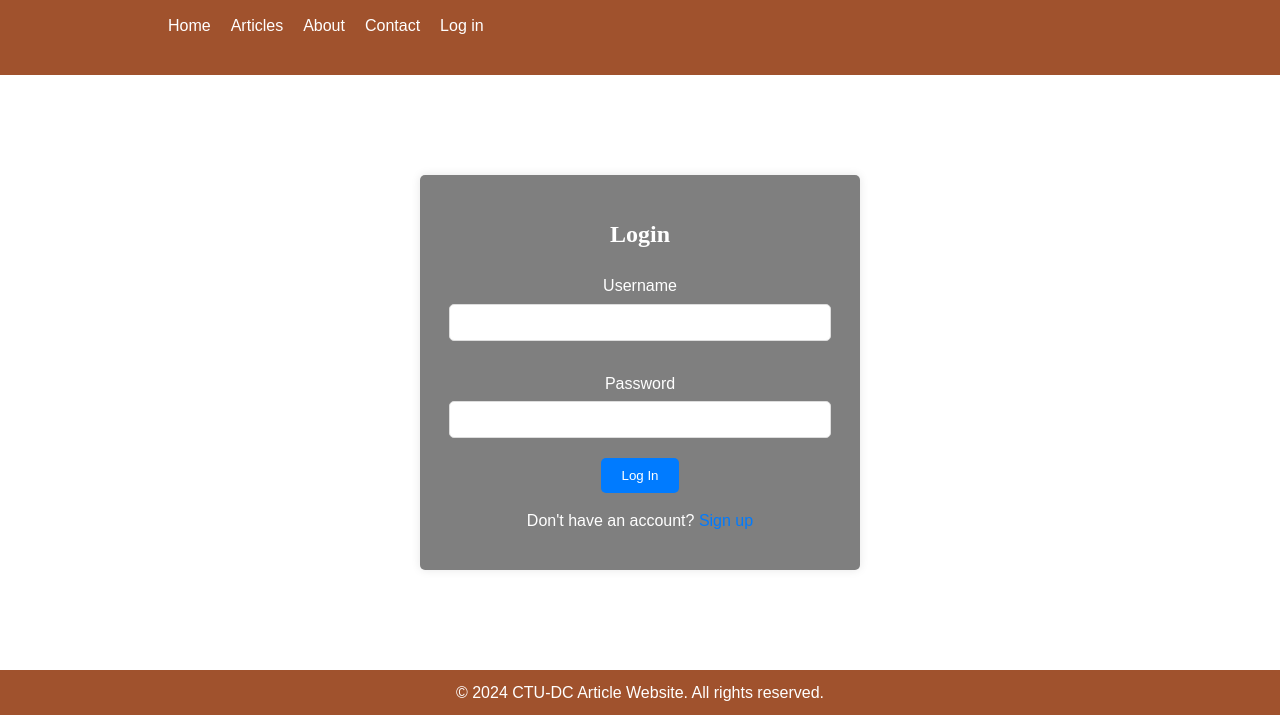
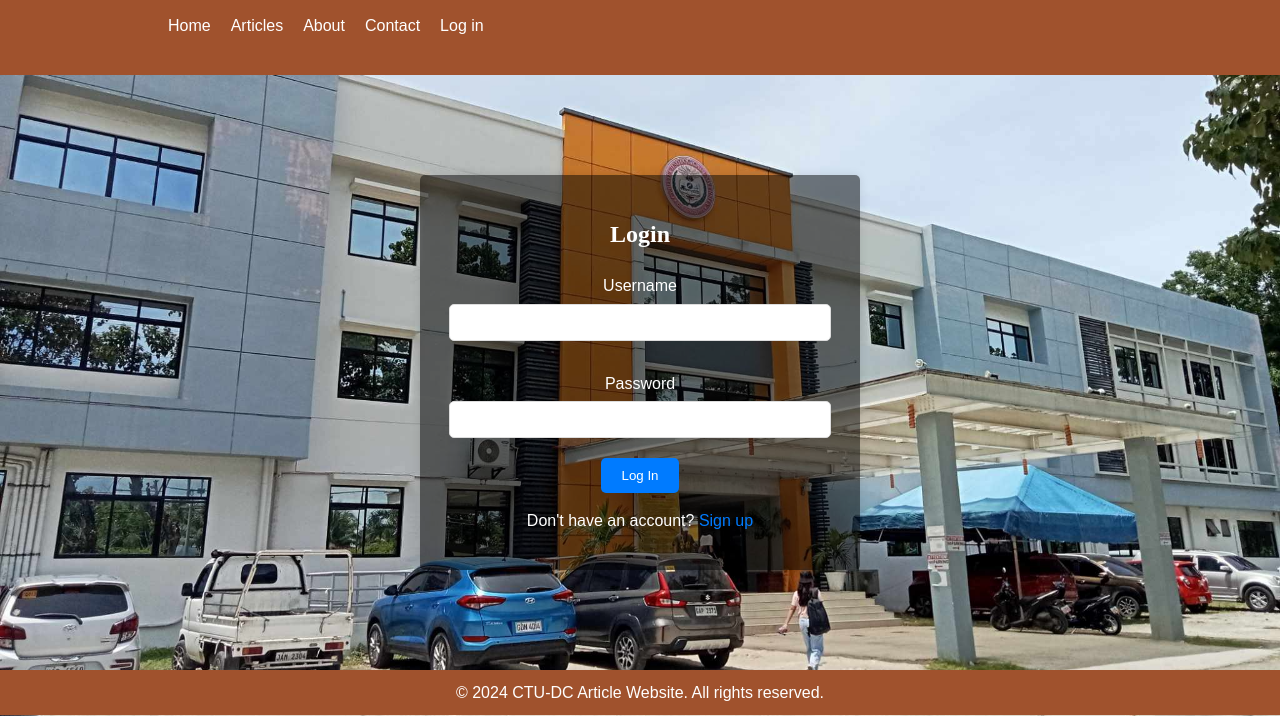
Before and after one commit to cndc-brcr/article, a plain HTML site: page login.html in a window 1280 px wide. Shown: the part 84-800 px from the top of the page. Drawn offline with Linux system fonts and the light colour scheme; the site is published under a folder, as on GitHub Pages, so addresses that start at the root find nothing.

Commit message:
Update login.html

```diff
--- a/login.html
+++ b/login.html
@@ -15,7 +15,7 @@
 
         body {
             font-family: Arial, sans-serif;
-            background-image: url('/received_1287011799348323.jpeg');
+            background-image: url('received_1287011799348323.jpeg');
             background-size: cover;
             background-position: center;
             background-repeat: no-repeat;
```
